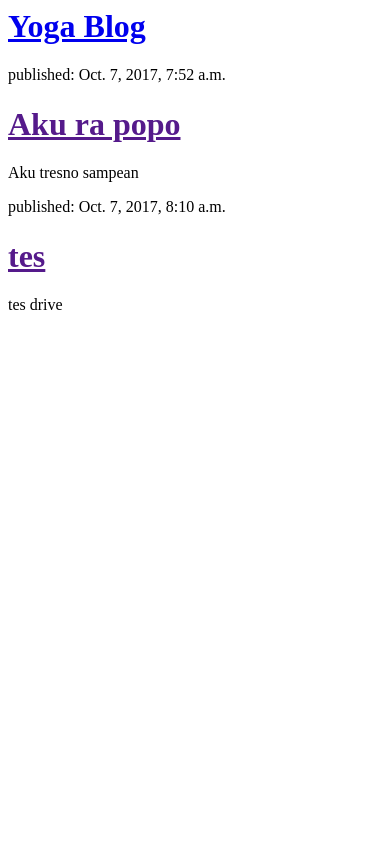
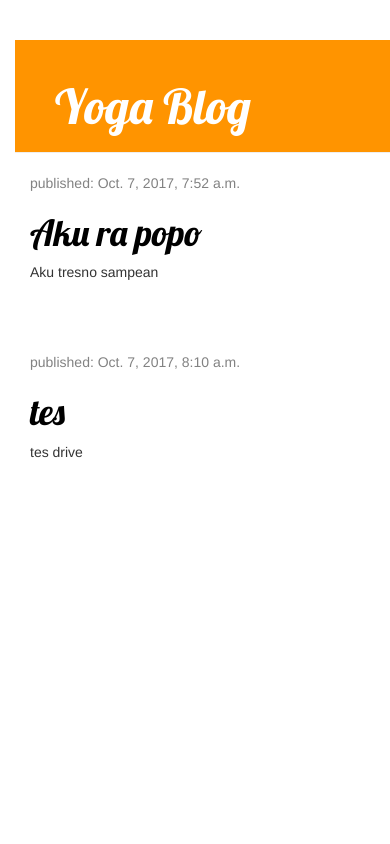
Before and after one commit to muhammadnizaryp/blog, a Django app: page / in a window 390 px wide. Run offline with Django 3.2, Linux system fonts and the light colour scheme; data comes from the database, SQL or seed files in the repository; some libraries are stand-ins or nearby versions.

Commit message:
Added view and template for detailed blog post as well as CSS for the site

```diff
--- /dev/null
+++ b/blog/static/css/blog.css
@@ -0,0 +1,55 @@
+h1 a {
+  color: #FCA205;
+  font-family: 'Lobster';
+}
+
+body {
+    padding-left: 15px;
+}
+
+.page-header {
+    background-color: #ff9400;
+    margin-top: 0;
+    padding: 20px 20px 20px 40px;
+}
+
+.page-header h1, .page-header h1 a, .page-header h1 a:visited, .page-header h1 a:active {
+    color: #ffffff;
+    font-size: 36pt;
+    text-decoration: none;
+}
+
+.content {
+    margin-left: 40px;
+}
+
+h1, h2, h3, h4 {
+    font-family: 'Lobster', cursive;
+}
+
+.date {
+    color: #828282;
+}
+
+.save {
+    float: right;
+}
+
+.post-form textarea, .post-form input {
+    width: 100%;
+}
+
+.top-menu, .top-menu:hover, .top-menu:visited {
+    color: #ffffff;
+    float: right;
+    font-size: 26pt;
+    margin-right: 20px;
+}
+
+.post {
+    margin-bottom: 70px;
+}
+
+.post h1 a, .post h1 a:visited {
+    color: #000000;
+}
--- /dev/null
+++ b/blog/templates/blog/base.html
@@ -0,0 +1,27 @@
+{% load staticfiles %}
+
+<html>
+  <head>
+      <title>Yoga Blog</title>
+      <link rel="stylesheet" href="{% static 'css/blog.css' %}">
+      <link rel="stylesheet" href="//maxcdn.bootstrapcdn.com/bootstrap/3.2.0/css/bootstrap.min.css">
+      <link rel="stylesheet" href="//maxcdn.bootstrapcdn.com/bootstrap/3.2.0/css/bootstrap-theme.min.css">
+      <a href="https://en.wikipedia.org/wiki/Django" class="external_link" id="link_to_wiki_page">
+      <link href="//fonts.googleapis.com/css?family=Lobster&subset=latin,latin-ext" rel="stylesheet" type="text/css">
+  </head>
+
+  <body>
+    <div class="page-header">
+      <h1><a href="/">Yoga Blog</a></h1>
+    </div>
+
+    <div class="content container">
+      <div class="row">
+        <div class="col-md-8">
+          {% block content%}
+          {% endblock %}
+        </div>
+      </div>
+    </div>
+  </body>
+</html>
--- a/blog/templates/blog/post_list.html
+++ b/blog/templates/blog/post_list.html
@@ -1,13 +1,12 @@
-<div>
-  <h1>
-    <a href="/">Yoga Blog</a>
-  </h1>
-</div>
-
-{% for post in posts%}
-  <div>
-    <p>published: {{ post.published_date }}</p>
-    <h1><a href="">{{ post.title }}</a></h1>
-    <p>{{ post.text|linebreaksbr }}
-  </div>
-{% endfor %}
+{% extends 'blog/base.html' %}
+{% block content %}
+  {% for post in posts %}
+    <div class="post">
+      <div class="date">
+        <p>published: {{ post.published_date }}</p>
+      </div>
+      <h1><a href="{% url 'post_detail' pk=post.pk %}">{{ post.title }}</a></h1>
+      <p>{{ post.text|linebreaksbr }}
+    </div>
+  {% endfor %}
+{% endblock %}
--- a/blog/urls.py
+++ b/blog/urls.py
@@ -2,5 +2,6 @@ from django.conf.urls import url
 from . import views
 
 urlpatterns = [
-    url(r'^$', views.post_list, name='post_list')
+    url(r'^$', views.post_list, name='post_list'),
+    url(r'^post/(?P<pk>\d+)/$', views.post_detail, name='post_detail')
 ]
--- a/blog/views.py
+++ b/blog/views.py
@@ -1,7 +1,11 @@
-from django.shortcuts import render
+from django.shortcuts import render, get_object_or_404
 from django.utils import timezone
 from .models import Post
 
 def post_list(request):
     posts = Post.objects.filter(published_date__lte=timezone.now()).order_by('published_date')
     return render(request, 'blog/post_list.html', {'posts': posts})
+
+def post_detail(request, pk):
+    post = get_object_or_404(Post, pk=pk)
+    return render(request, 'blog/post_detail.html', {'post':post})
```
Also changed, not shown: blog/templates/blog/post_detail.html (added, +13 -0 lines).
